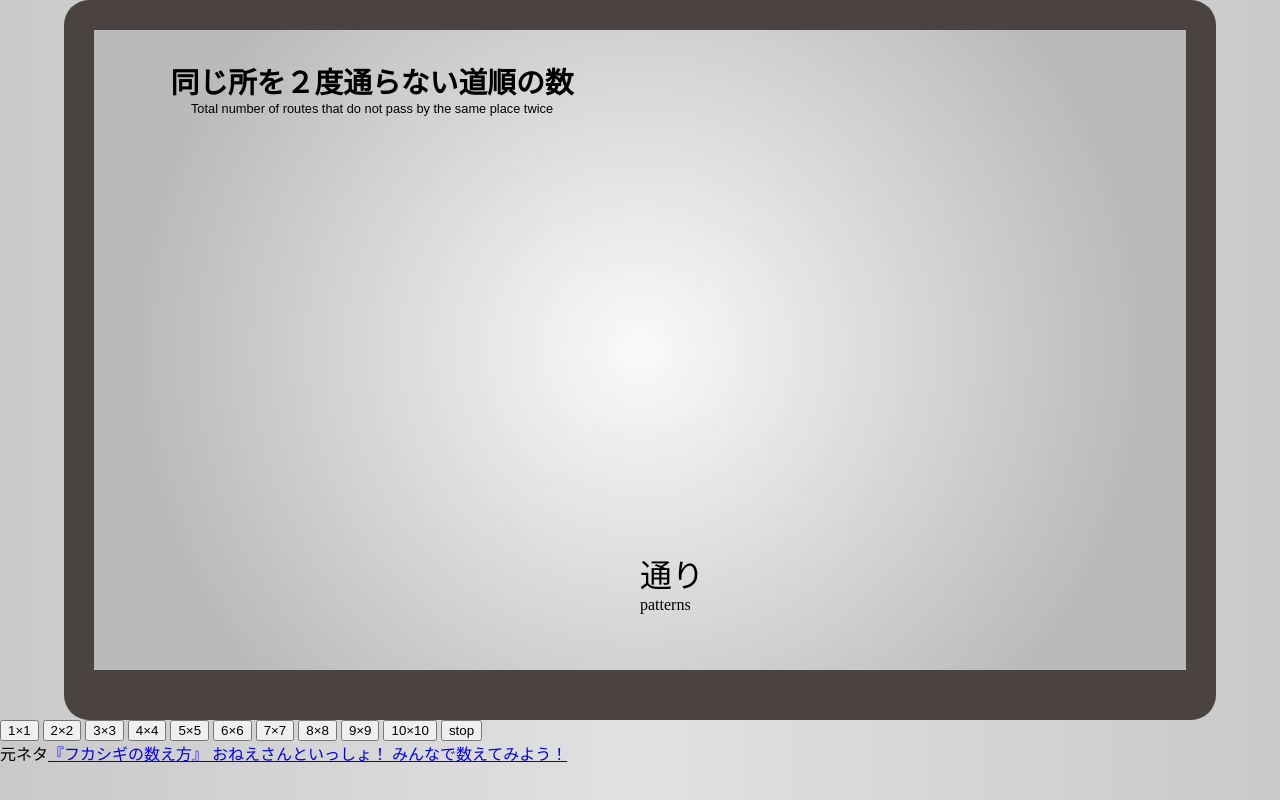
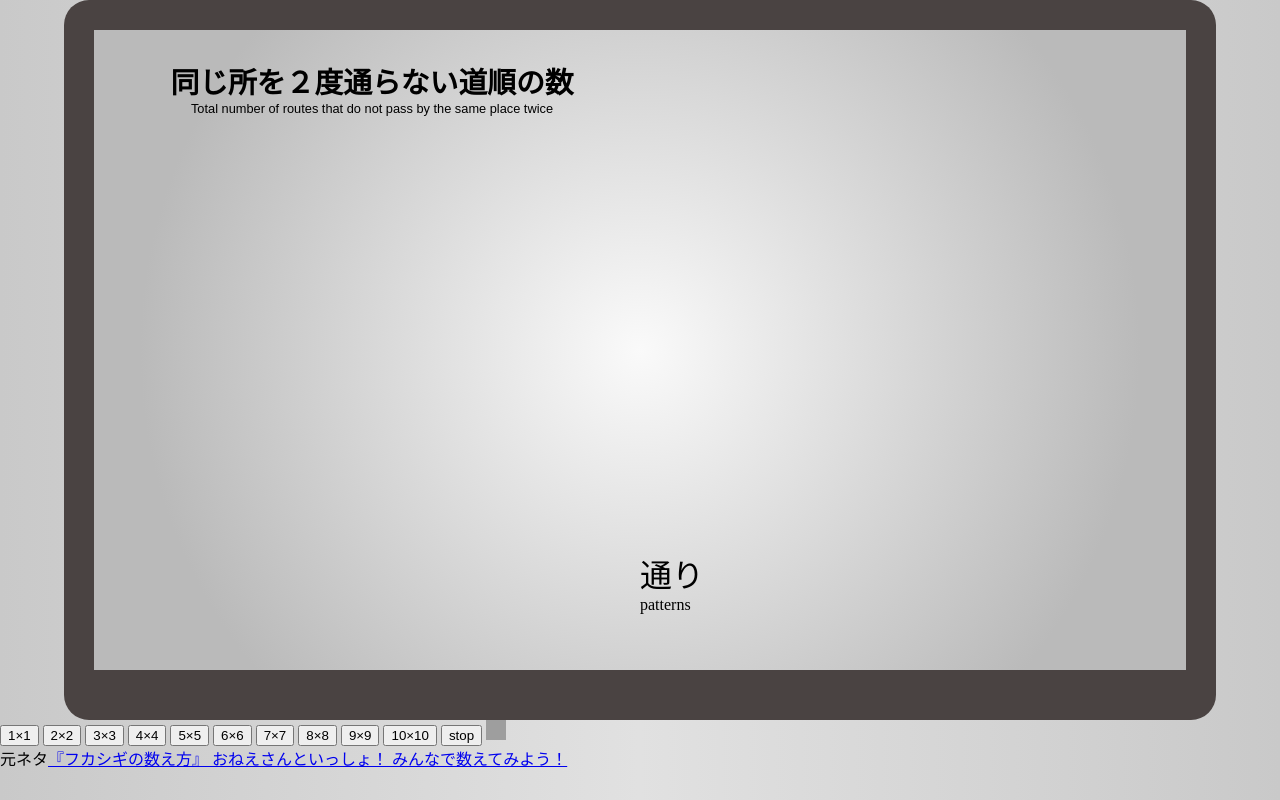
Before and after one commit to shogo82148/letscount, a plain HTML site: page index.html in a window 1280 px wide. Drawn offline with nearby package versions, Linux system fonts and the light colour scheme; grey boxes are pictures that could not be loaded.

Commit message:
はてブリンクを追加

```diff
--- a/index.html
+++ b/index.html
@@ -43,6 +43,7 @@
       <input type="button" value="9×9" rows="9" cols="9">
       <input type="button" value="10×10" rows="10" cols="10">
       <input type="button" value="stop" rows="-1" cols="-1">
+      <a href="http://b.hatena.ne.jp/entry/http://shogo82148.github.com/letscount" class="hatena-bookmark-button" data-hatena-bookmark-title="「おねえさんといっしょ！ みんなで数えてみよう！」のコンピュータ" data-hatena-bookmark-layout="standard" title="このエントリーをはてなブックマークに追加"><img src="http://b.st-hatena.com/images/entry-button/button-only.gif" alt="このエントリーをはてなブックマークに追加" width="20" height="20" style="border: none;" /></a><script type="text/javascript" src="http://b.st-hatena.com/js/bookmark_button.js" charset="utf-8" async="async"></script>
       <div>元ネタ<a href="http://www.youtube.com/watch?v=Q4gTV4r0zRs">『フカシギの数え方』 おねえさんといっしょ！ みんなで数えてみよう！</a></div>
     </div>
   </body>
```
